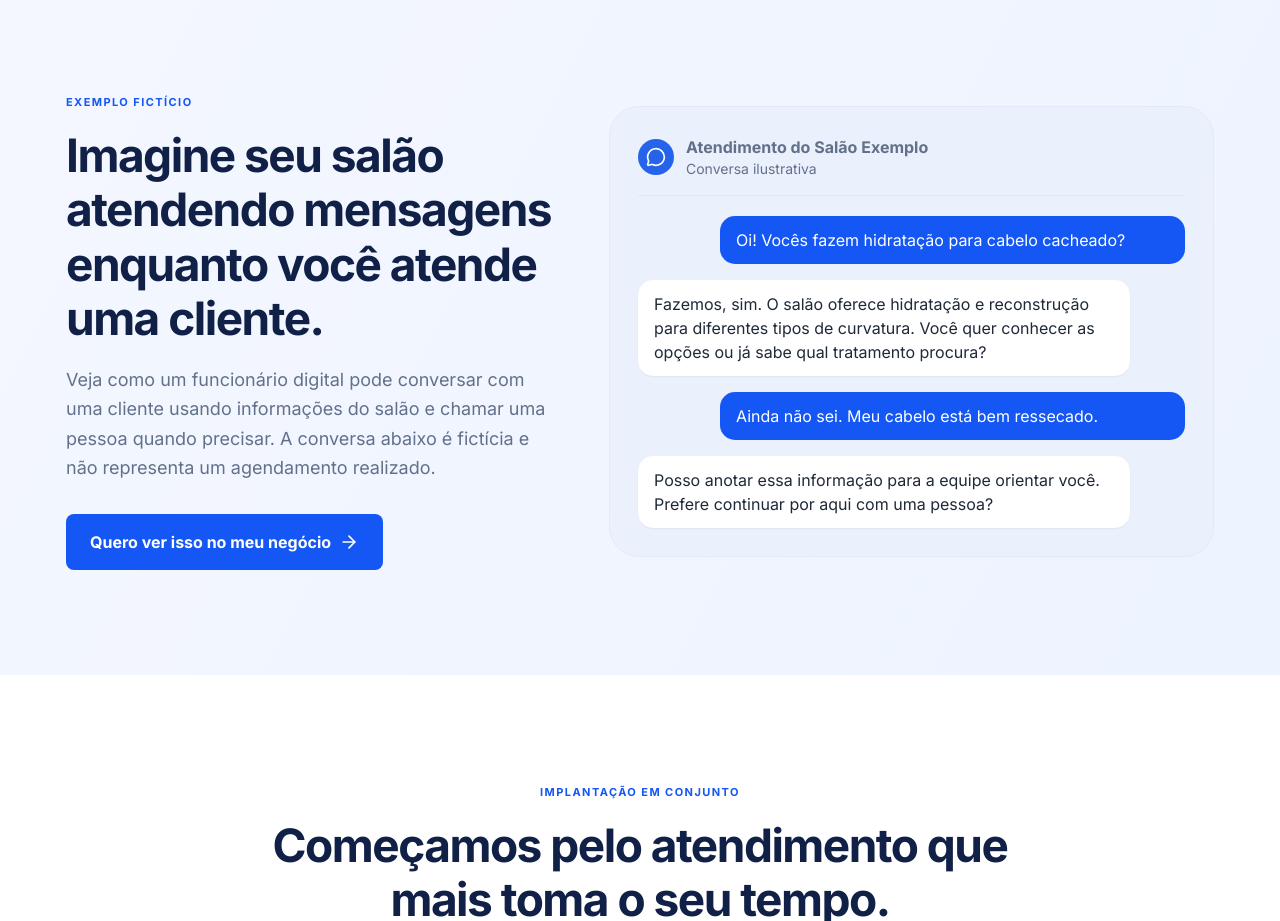
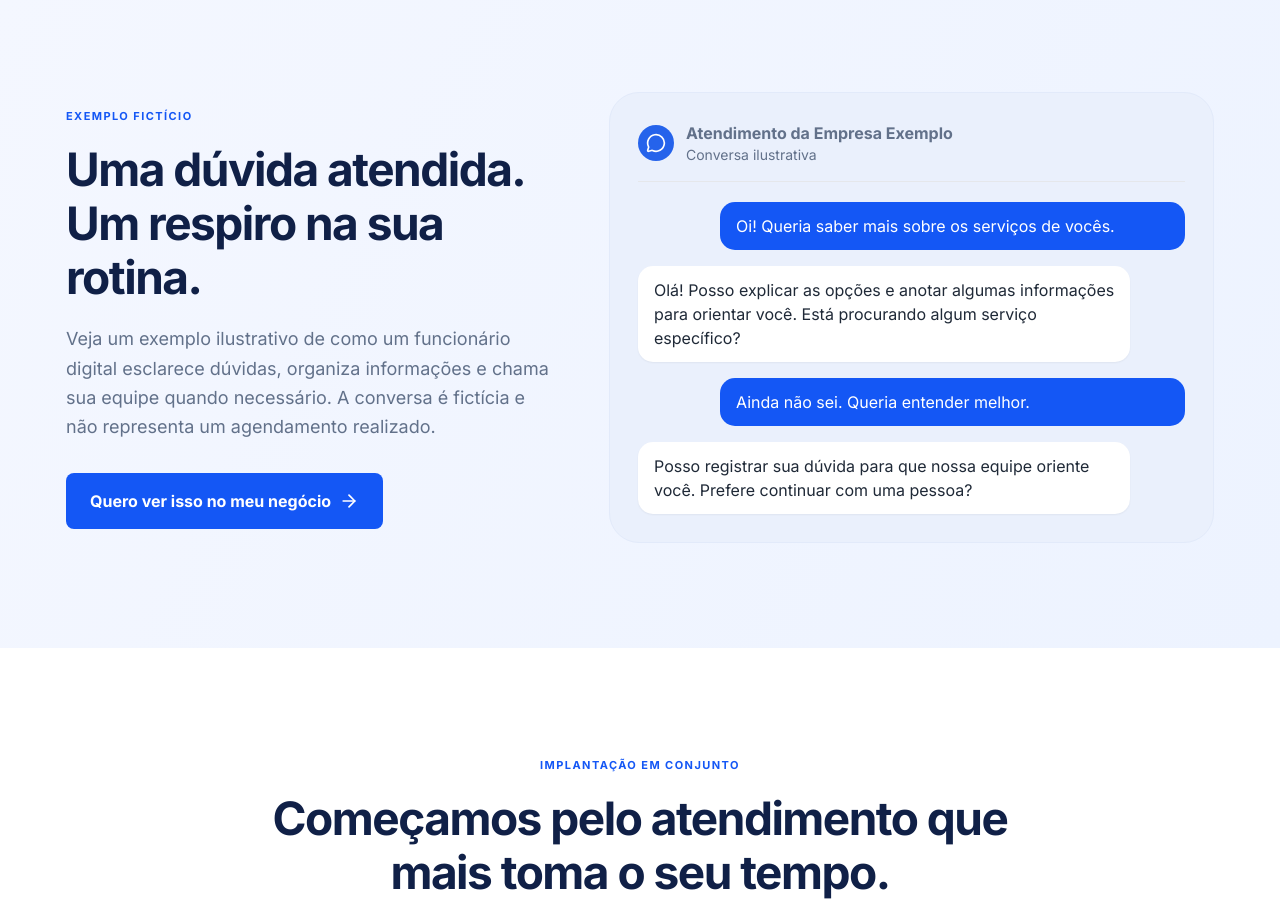
Before and after one commit to Techwayteam/techway-site, a Next.js app: page / in a window 1280 px wide. Shown: the part 1780-2701 px from the top of the page. Built offline with nearby package versions, Linux system fonts and the light colour scheme.

Commit message:
copy(site): tornar demonstração do atendimento neutra para diferentes negócios

```diff
--- a/pages/index.tsx
+++ b/pages/index.tsx
@@ -153,12 +153,12 @@ const LandingConversao: React.FC = () => {
                 Exemplo fictício
               </p>
               <h2 id="exemplo-titulo" className="mt-4 text-3xl font-bold leading-tight md:text-5xl">
-                Imagine seu salão atendendo mensagens enquanto você atende uma cliente.
+                Uma dúvida atendida. Um respiro na sua rotina.
               </h2>
               <p className="mt-5 text-lg leading-relaxed text-gray-600">
-                Veja como um funcionário digital pode conversar com uma cliente usando
-                informações do salão e chamar uma pessoa quando precisar.
-                A conversa abaixo é fictícia e não representa um agendamento realizado.
+                Veja um exemplo ilustrativo de como um funcionário digital esclarece dúvidas,
+                organiza informações e chama sua equipe quando necessário.
+                A conversa é fictícia e não representa um agendamento realizado.
               </p>
               <WhatsAppLink
                 message="Olá! Quero entender como um atendimento assim funcionaria na minha empresa."
@@ -177,24 +177,24 @@ const LandingConversao: React.FC = () => {
                   <MessageCircle className="h-5 w-5" aria-hidden="true" />
                 </div>
                 <div>
-                  <p className="font-bold text-gray-950">Atendimento do Salão Exemplo</p>
+                  <p className="font-bold text-gray-950">Atendimento da Empresa Exemplo</p>
                   <p className="text-sm text-gray-500">Conversa ilustrativa</p>
                 </div>
               </div>
               <ol className="space-y-4" aria-label="Exemplo fictício de conversa no WhatsApp">
                 <li className="ml-auto max-w-[85%] rounded-2xl rounded-br-sm bg-blue-600 px-4 py-3 text-white">
-                  Oi! Vocês fazem hidratação para cabelo cacheado?
+                  Oi! Queria saber mais sobre os serviços de vocês.
                 </li>
                 <li className="max-w-[90%] rounded-2xl rounded-bl-sm bg-white px-4 py-3 text-gray-800 shadow-sm">
-                  Fazemos, sim. O salão oferece hidratação e reconstrução para diferentes
-                  tipos de curvatura. Você quer conhecer as opções ou já sabe qual tratamento procura?
+                  Olá! Posso explicar as opções e anotar algumas informações para orientar
+                  você. Está procurando algum serviço específico?
                 </li>
                 <li className="ml-auto max-w-[85%] rounded-2xl rounded-br-sm bg-blue-600 px-4 py-3 text-white">
-                  Ainda não sei. Meu cabelo está bem ressecado.
+                  Ainda não sei. Queria entender melhor.
                 </li>
                 <li className="max-w-[90%] rounded-2xl rounded-bl-sm bg-white px-4 py-3 text-gray-800 shadow-sm">
-                  Posso anotar essa informação para a equipe orientar você. Prefere continuar
-                  por aqui com uma pessoa?
+                  Posso registrar sua dúvida para que nossa equipe oriente você.
+                  Prefere continuar com uma pessoa?
                 </li>
               </ol>
             </div>
```
